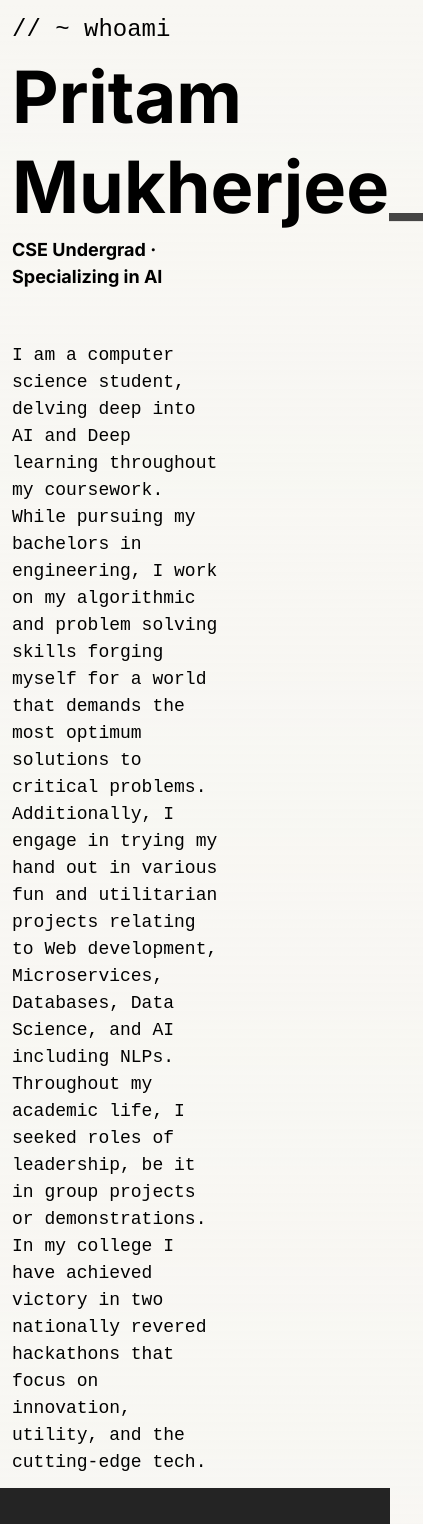
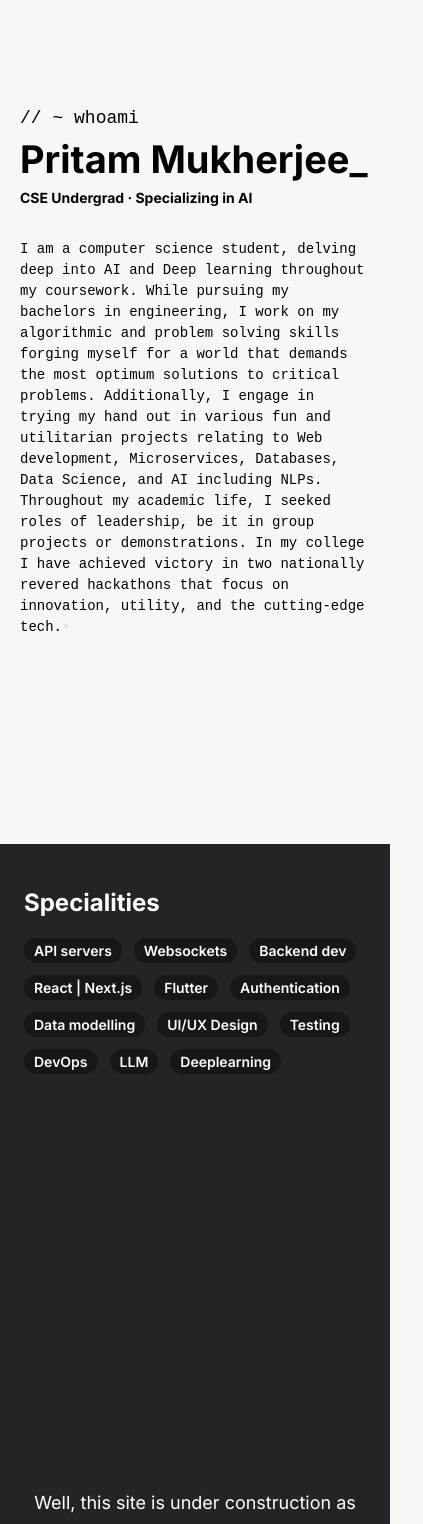
Before and after one commit to magnumxpm/portfolio, a Next.js app: page / in a window 390 px wide. Shown: the top 1524 px of the page, 423 px wide, since content can reach past the window. Built offline with nearby package versions, Linux system fonts and the light colour scheme.

Commit message:
Made the hero section mobile responsive

```diff
--- a/src/app/page.tsx
+++ b/src/app/page.tsx
@@ -18,7 +18,7 @@ export default function Home() {
 			specialties: [
 				"API servers",
 				"Websockets",
-				"Server-side development",
+				"Backend dev",
 				"React | Next.js",
 				"Flutter",
 				"Authentication",
@@ -39,27 +39,30 @@ export default function Home() {
 				{data && <HeroContent tags={data.tags} desc={data.desc} />}
 			</div>
 
-			<div className="h-screen py-5 text-white bg-dark w-full snap-y snap-start flex justify-center">
-				<div className="max-w-large h-full w-full flex p-3 gap-2">
-					<div className="w-1/4 h-full flex flex-col items-center p-3">
-						<h3 className="w-full font-bold text-2xl leading-tight">
+			<div className="min-h-screen py-5 text-white bg-dark w-full snap-y snap-start flex justify-center">
+				<div className="max-w-large h-full w-full flex flex-col sm:flex-row p-3 gap-2">
+					<div className="w-full sm:w-1/4 sm:h-full flex flex-col items-center p-3">
+						<h3 className="w-full font-bold text-xl sm:text-2xl leading-tight">
 							Specialities
 						</h3>
 
-						<div className="mt-6 flex flex-wrap gap-3">
+						<div className="mt-5 sm:mt-6 flex flex-wrap gap-3">
 							{data &&
 								data.specialties.map((item, idx) => (
 									<Badge
 										variant="default"
-										className=" text-base"
+										className="text-base_mobile sm:text-base"
+										key={idx}
 									>
 										{item}
 									</Badge>
 								))}
 						</div>
 					</div>
-					<div className="w-3/4 h-full">
-						Well, this site is under construction as you can see
+					<div className="w-full sm:w-3/4 min-h-screen sm:min-h-fit sm:h-full p-3 flex items-center justify-center">
+						<p className="text-center">
+							Well, this site is under construction as you can see
+						</p>
 					</div>
 				</div>
 			</div>
--- a/src/components/HeroContent.tsx
+++ b/src/components/HeroContent.tsx
@@ -1,5 +1,6 @@
 "use client"
 
+import { useState } from "react"
 import ReactTyped from "react-typed"
 
 export default function HeroContent({
@@ -9,32 +10,57 @@ export default function HeroContent({
 	tags: string[]
 	desc: string
 }) {
+	let tagsStringified = ""
+	tags.forEach((tag, idx) => {
+		tagsStringified =
+			tagsStringified + (idx === tags.length - 1 ? tag : tag + " · ")
+	})
+
 	return (
-		<div className="flex gap-1">
-			<div className="flex flex-col gap-1 p-3 w-3/5">
-				<span className="font-code text-xl cursor-default select-none">
-					// ~ whoami
+		<div className="flex items-center gap-1 sm:pt-0">
+			<div className="flex flex-col gap-1 p-3 w-full sm:w-3/5 px-5">
+				<span className="font-code text-base sm:text-xl min-h-5 sm:min-h-6 cursor-default select-none">
+					// ~{" "}
+					<ReactTyped
+						strings={["whoami"]}
+						typeSpeed={50}
+						startDelay={300}
+						showCursor={false}
+						className="cursor-default select-none"
+					/>
+					{/* // ~ whoami */}
 				</span>
-				<h1 className="text-hero font-bold leading-tight min-h-24">
+				<h1 className=" text-3xl sm:text-hero font-bold leading-tight min-h-11 sm:min-h-24">
 					<ReactTyped
 						strings={["Pritam Mukherjee"]}
-						typeSpeed={50}
+						typeSpeed={30}
+						startDelay={900}
 						cursorChar="_"
-						startDelay={100}
 						showCursor
 						className="cursor-default select-none"
 					/>
 				</h1>
-				<span className="text-base font-bold">
-					{tags.map((tag, idx) =>
-						idx === tags.length - 1 ? (
-							<span key={idx}>{tag}</span>
-						) : (
-							<span key={idx}>{tag} · </span>
-						)
-					)}
+				<span className="text-base_mobile sm:text-base min-h-6 sm:min-h-7 font-bold">
+					<ReactTyped
+						strings={[tagsStringified]}
+						typeSpeed={20}
+						cursorChar=""
+						startDelay={1300}
+						showCursor
+						className="cursor-default select-none"
+					/>
 				</span>
-				<p className="mt-12 text-base font-code">{desc}</p>
+				<p className="mt-6 sm:mt-10 text-base_mobile sm:text-base min-h-[500px] sm:min-h-[450px] font-code">
+					{/* {desc} */}
+					<ReactTyped
+						strings={[desc]}
+						typeSpeed={1}
+						cursorChar="•"
+						startDelay={2000}
+						showCursor
+						className="cursor-default select-none"
+					/>
+				</p>
 			</div>
 			{/* <div className="w-2/5 flex items-center justify-center border">
         <Image
--- a/tailwind.config.ts
+++ b/tailwind.config.ts
@@ -45,11 +45,12 @@ const config: Config = {
 			},
 		},
 		fontSize: {
+			base_mobile: "14px",
 			base: "18px",
 			lg: "22px",
 			xl: "24px",
 			"2xl": "30px",
-			"3xl": "40px",
+			"3xl": "38px",
 			hero: "72px",
 		},
 		maxWidth: {
```
